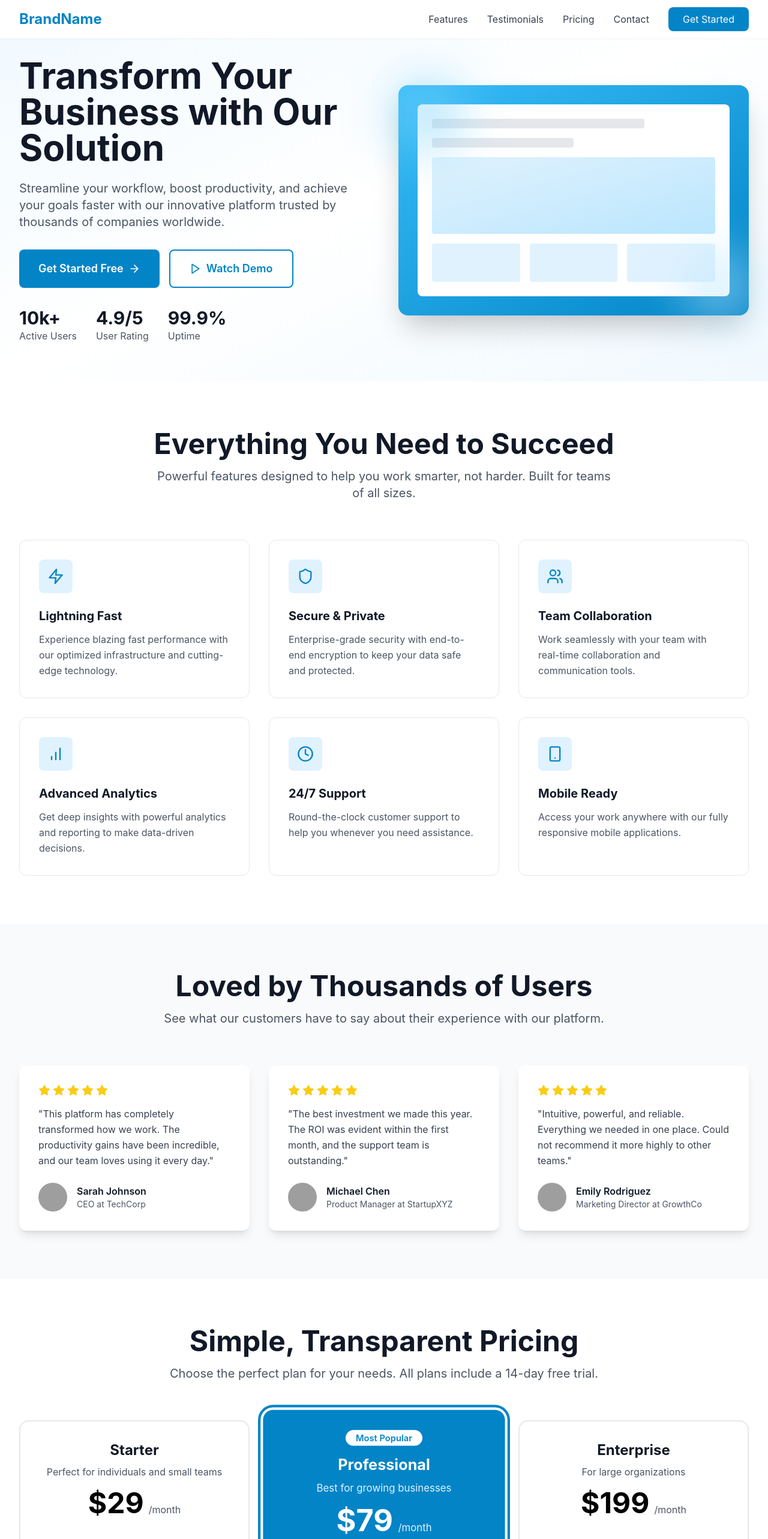
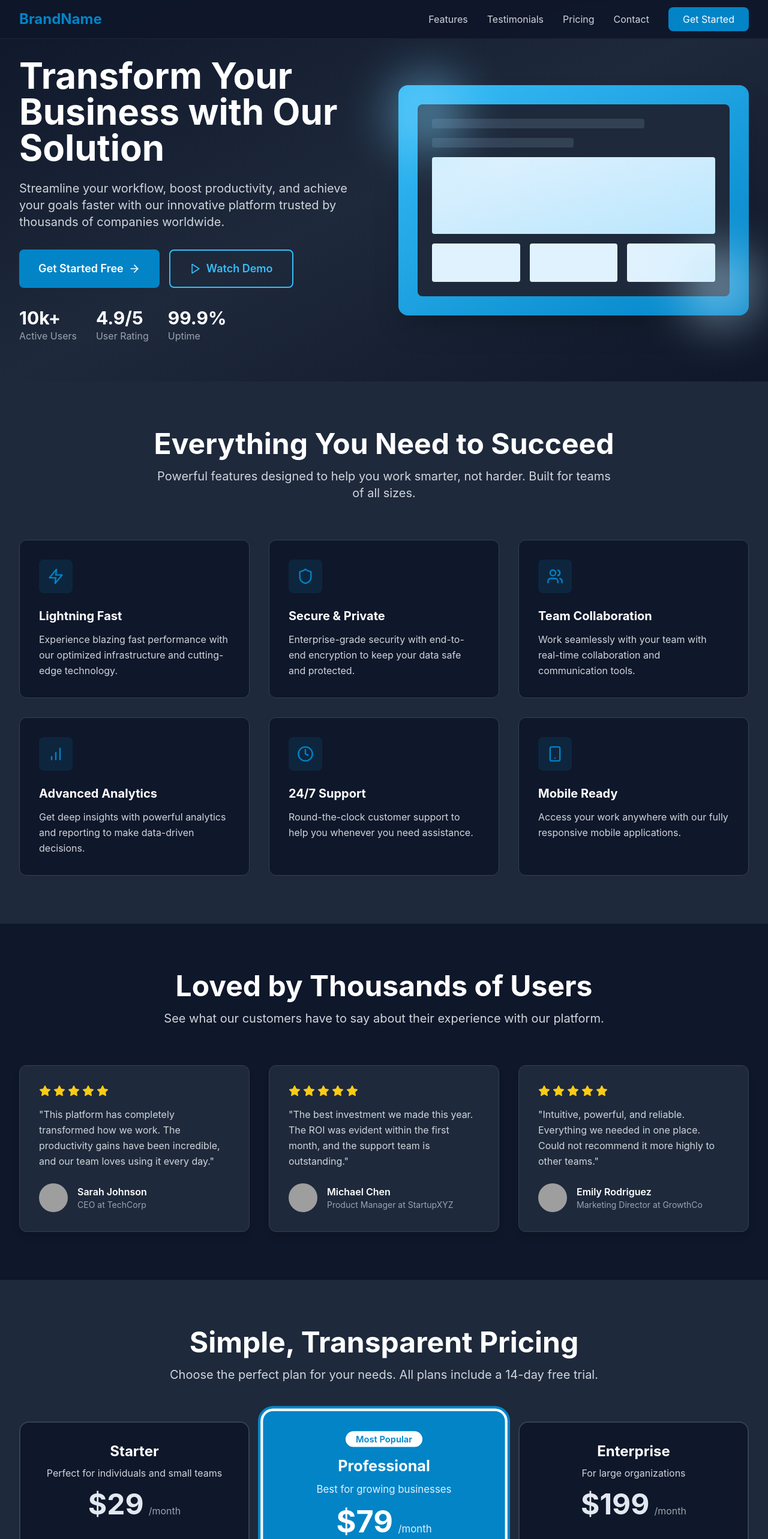
Before and after one commit to Noblepal/summarization-test, a React (Vite) app: page / in a window 1280 px wide. Shown: the top 2566 px of the page at 60% size. Built offline with nearby package versions, Linux system fonts and the light colour scheme; grey boxes are pictures that could not be loaded.

Commit message:
Save 2026-03-05 - 38 file(s)

```diff
--- a/src/components/Features.tsx
+++ b/src/components/Features.tsx
@@ -35,13 +35,13 @@ const features = [
 
 export default function Features() {
   return (
-    <section id="features" className="py-20 px-4 sm:px-6 lg:px-8 bg-white">
+    <section id="features" className="py-20 px-4 sm:px-6 lg:px-8 bg-slate-800">
       <div className="max-w-7xl mx-auto">
         <div className="text-center mb-16">
-          <h2 className="text-4xl md:text-5xl font-bold text-gray-900 mb-4">
+          <h2 className="text-4xl md:text-5xl font-bold text-white mb-4">
             Everything You Need to Succeed
           </h2>
-          <p className="text-xl text-gray-600 max-w-3xl mx-auto">
+          <p className="text-xl text-gray-300 max-w-3xl mx-auto">
             Powerful features designed to help you work smarter, not harder. Built for teams of all sizes.
           </p>
         </div>
@@ -50,12 +50,12 @@ export default function Features() {
           {features.map((feature, index) => {
             const Icon = feature.icon;
             return (
-              <div key={index} className="bg-white border border-gray-200 rounded-xl p-8 hover:shadow-xl transition duration-300 hover:-translate-y-1">
-                <div className="bg-primary-100 w-14 h-14 rounded-lg flex items-center justify-center mb-6">
+              <div key={index} className="bg-slate-900 border border-slate-700 rounded-xl p-8 hover:shadow-xl transition duration-300 hover:-translate-y-1">
+                <div className="bg-primary-900/30 w-14 h-14 rounded-lg flex items-center justify-center mb-6">
                   <Icon className="text-primary-600" size={28} />
                 </div>
-                <h3 className="text-xl font-bold text-gray-900 mb-3">{feature.title}</h3>
-                <p className="text-gray-600 leading-relaxed">{feature.description}</p>
+                <h3 className="text-xl font-bold text-white mb-3">{feature.title}</h3>
+                <p className="text-gray-300 leading-relaxed">{feature.description}</p>
               </div>
             );
           })}
--- a/src/components/Hero.tsx
+++ b/src/components/Hero.tsx
@@ -12,14 +12,14 @@ export default function Hero() {
   };
 
   return (
-    <section className="pt-24 pb-16 px-4 sm:px-6 lg:px-8 bg-gradient-to-br from-primary-50 via-white to-primary-50">
+    <section className="pt-24 pb-16 px-4 sm:px-6 lg:px-8 bg-gradient-to-br from-slate-900 via-slate-800 to-slate-900">
       <div className="max-w-7xl mx-auto">
         <div className="grid md:grid-cols-2 gap-12 items-center">
           <div>
-            <h1 className="text-5xl md:text-6xl font-bold text-gray-900 leading-tight mb-6">
+            <h1 className="text-5xl md:text-6xl font-bold text-white leading-tight mb-6">
               Transform Your Business with Our Solution
             </h1>
-            <p className="text-xl text-gray-600 mb-8">
+            <p className="text-xl text-gray-300 mb-8">
               Streamline your workflow, boost productivity, and achieve your goals faster with our innovative platform trusted by thousands of companies worldwide.
             </p>
             <div className="flex flex-col sm:flex-row gap-4">
@@ -27,32 +27,32 @@ export default function Hero() {
                 Get Started Free
                 <ArrowRight size={20} />
               </button>
-              <button onClick={() => setShowVideo(true)} className="border-2 border-primary-600 text-primary-600 px-8 py-4 rounded-lg hover:bg-primary-50 transition flex items-center justify-center gap-2 text-lg font-semibold">
+              <button onClick={() => setShowVideo(true)} className="border-2 border-primary-400 text-primary-400 px-8 py-4 rounded-lg hover:bg-slate-800 transition flex items-center justify-center gap-2 text-lg font-semibold">
                 <Play size={20} />
                 Watch Demo
               </button>
             </div>
             <div className="mt-8 flex items-center gap-8">
               <div>
-                <div className="text-3xl font-bold text-gray-900">10k+</div>
-                <div className="text-gray-600">Active Users</div>
+                <div className="text-3xl font-bold text-white">10k+</div>
+                <div className="text-gray-400">Active Users</div>
               </div>
               <div>
-                <div className="text-3xl font-bold text-gray-900">4.9/5</div>
-                <div className="text-gray-600">User Rating</div>
+                <div className="text-3xl font-bold text-white">4.9/5</div>
+                <div className="text-gray-400">User Rating</div>
               </div>
               <div>
-                <div className="text-3xl font-bold text-gray-900">99.9%</div>
-                <div className="text-gray-600">Uptime</div>
+                <div className="text-3xl font-bold text-white">99.9%</div>
+                <div className="text-gray-400">Uptime</div>
               </div>
             </div>
           </div>
 
           <div className="relative">
             <div className="bg-gradient-to-br from-primary-400 to-primary-600 rounded-2xl shadow-2xl p-8 transform hover:scale-105 transition duration-300">
-              <div className="bg-white rounded-lg p-6 space-y-4">
-                <div className="h-4 bg-gray-200 rounded w-3/4"></div>
-                <div className="h-4 bg-gray-200 rounded w-1/2"></div>
+              <div className="bg-slate-800 rounded-lg p-6 space-y-4">
+                <div className="h-4 bg-slate-700 rounded w-3/4"></div>
+                <div className="h-4 bg-slate-700 rounded w-1/2"></div>
                 <div className="h-32 bg-gradient-to-br from-primary-100 to-primary-200 rounded"></div>
                 <div className="grid grid-cols-3 gap-4">
                   <div className="h-16 bg-primary-100 rounded"></div>
@@ -69,14 +69,14 @@ export default function Hero() {
 
       {showVideo && (
         <div className="fixed inset-0 bg-black/80 z-50 flex items-center justify-center p-4" onClick={() => setShowVideo(false)}>
-          <div className="bg-white rounded-lg p-8 max-w-4xl w-full" onClick={(e) => e.stopPropagation()}>
+          <div className="bg-slate-800 rounded-lg p-8 max-w-4xl w-full" onClick={(e) => e.stopPropagation()}>
             <div className="flex justify-between items-center mb-4">
-              <h3 className="text-2xl font-bold">Product Demo</h3>
-              <button onClick={() => setShowVideo(false)} className="text-gray-500 hover:text-gray-700">
+              <h3 className="text-2xl font-bold text-white">Product Demo</h3>
+              <button onClick={() => setShowVideo(false)} className="text-gray-400 hover:text-gray-200">
                 <X size={24} />
               </button>
             </div>
-            <div className="aspect-video bg-gray-900 rounded-lg flex items-center justify-center">
+            <div className="aspect-video bg-slate-900 rounded-lg flex items-center justify-center">
               <Play size={64} className="text-white opacity-50" />
             </div>
           </div>
--- a/src/components/Navbar.tsx
+++ b/src/components/Navbar.tsx
@@ -13,7 +13,7 @@ export default function Navbar() {
   };
 
   return (
-    <nav className="fixed top-0 left-0 right-0 bg-white/95 backdrop-blur-sm shadow-sm z-50">
+    <nav className="fixed top-0 left-0 right-0 bg-slate-900/95 backdrop-blur-sm shadow-sm border-b border-slate-800 z-50">
       <div className="max-w-7xl mx-auto px-4 sm:px-6 lg:px-8">
         <div className="flex justify-between items-center h-16">
           <div className="flex items-center">
@@ -21,16 +21,16 @@ export default function Navbar() {
           </div>
 
           <div className="hidden md:flex items-center space-x-8">
-            <button onClick={() => scrollToSection('features')} className="text-gray-700 hover:text-primary-600 transition">
+            <button onClick={() => scrollToSection('features')} className="text-gray-300 hover:text-primary-400 transition">
               Features
             </button>
-            <button onClick={() => scrollToSection('testimonials')} className="text-gray-700 hover:text-primary-600 transition">
+            <button onClick={() => scrollToSection('testimonials')} className="text-gray-300 hover:text-primary-400 transition">
               Testimonials
             </button>
-            <button onClick={() => scrollToSection('pricing')} className="text-gray-700 hover:text-primary-600 transition">
+            <button onClick={() => scrollToSection('pricing')} className="text-gray-300 hover:text-primary-400 transition">
               Pricing
             </button>
-            <button onClick={() => scrollToSection('contact')} className="text-gray-700 hover:text-primary-600 transition">
+            <button onClick={() => scrollToSection('contact')} className="text-gray-300 hover:text-primary-400 transition">
               Contact
             </button>
             <button onClick={() => scrollToSection('contact')} className="bg-primary-600 text-white px-6 py-2 rounded-lg hover:bg-primary-700 transition">
@@ -39,7 +39,7 @@ export default function Navbar() {
           </div>
 
           <div className="md:hidden">
-            <button onClick={() => setIsMenuOpen(!isMenuOpen)} className="text-gray-700">
+            <button onClick={() => setIsMenuOpen(!isMenuOpen)} className="text-gray-300">
               {isMenuOpen ? <X size={24} /> : <Menu size={24} />}
             </button>
           </div>
@@ -47,18 +47,18 @@ export default function Navbar() {
       </div>
 
       {isMenuOpen && (
-        <div className="md:hidden bg-white border-t">
+        <div className="md:hidden bg-slate-900 border-t border-slate-800">
           <div className="px-4 py-4 space-y-3">
-            <button onClick={() => scrollToSection('features')} className="block w-full text-left text-gray-700 hover:text-primary-600 py-2">
+            <button onClick={() => scrollToSection('features')} className="block w-full text-left text-gray-300 hover:text-primary-400 py-2">
               Features
             </button>
-            <button onClick={() => scrollToSection('testimonials')} className="block w-full text-left text-gray-700 hover:text-primary-600 py-2">
+            <button onClick={() => scrollToSection('testimonials')} className="block w-full text-left text-gray-300 hover:text-primary-400 py-2">
               Testimonials
             </button>
-            <button onClick={() => scrollToSection('pricing')} className="block w-full text-left text-gray-700 hover:text-primary-600 py-2">
+            <button onClick={() => scrollToSection('pricing')} className="block w-full text-left text-gray-300 hover:text-primary-400 py-2">
               Pricing
             </button>
-            <button onClick={() => scrollToSection('contact')} className="block w-full text-left text-gray-700 hover:text-primary-600 py-2">
+            <button onClick={() => scrollToSection('contact')} className="block w-full text-left text-gray-300 hover:text-primary-400 py-2">
               Contact
             </button>
             <button onClick={() => scrollToSection('contact')} className="w-full bg-primary-600 text-white px-6 py-2 rounded-lg hover:bg-primary-700 transition">
--- a/src/components/Pricing.tsx
+++ b/src/components/Pricing.tsx
@@ -60,20 +60,20 @@ export default function Pricing() {
   };
 
   return (
-    <section id="pricing" className="py-20 px-4 sm:px-6 lg:px-8 bg-white">
+    <section id="pricing" className="py-20 px-4 sm:px-6 lg:px-8 bg-slate-800">
       <div className="max-w-7xl mx-auto">
         <div className="text-center mb-16">
-          <h2 className="text-4xl md:text-5xl font-bold text-gray-900 mb-4">
+          <h2 className="text-4xl md:text-5xl font-bold text-white mb-4">
             Simple, Transparent Pricing
           </h2>
-          <p className="text-xl text-gray-600 max-w-3xl mx-auto">
+          <p className="text-xl text-gray-300 max-w-3xl mx-auto">
             Choose the perfect plan for your needs. All plans include a 14-day free trial.
           </p>
         </div>
 
         <div className="grid md:grid-cols-3 gap-8">
           {plans.map((plan, index) => (
-            <div key={index} className={`rounded-2xl p-8 ${plan.popular ? 'bg-primary-600 text-white ring-4 ring-primary-600 ring-offset-4 scale-105' : 'bg-white border-2 border-gray-200'}`}>
+            <div key={index} className={`rounded-2xl p-8 ${plan.popular ? 'bg-primary-600 text-white ring-4 ring-primary-600 ring-offset-4 scale-105' : 'bg-slate-900 border-2 border-slate-700'}`}>
               {plan.popular && (
                 <div className="text-center mb-4">
                   <span className="bg-white text-primary-600 px-4 py-1 rounded-full text-sm font-semibold">
@@ -82,15 +82,15 @@ export default function Pricing() {
                 </div>
               )}
               <div className="text-center mb-8">
-                <h3 className={`text-2xl font-bold mb-2 ${plan.popular ? 'text-white' : 'text-gray-900'}`}>
+                <h3 className={`text-2xl font-bold mb-2 ${plan.popular ? 'text-white' : 'text-white'}`}>
                   {plan.name}
                 </h3>
-                <p className={`mb-4 ${plan.popular ? 'text-primary-100' : 'text-gray-600'}`}>
+                <p className={`mb-4 ${plan.popular ? 'text-primary-100' : 'text-gray-300'}`}>
                   {plan.description}
                 </p>
                 <div className="flex items-baseline justify-center gap-2">
                   <span className="text-5xl font-bold">${plan.price}</span>
-                  <span className={plan.popular ? 'text-primary-100' : 'text-gray-600'}>/month</span>
+                  <span className={plan.popular ? 'text-primary-100' : 'text-gray-400'}>/month</span>
                 </div>
               </div>
 
@@ -98,7 +98,7 @@ export default function Pricing() {
                 {plan.features.map((feature, i) => (
                   <li key={i} className="flex items-start gap-3">
                     <Check className={`flex-shrink-0 ${plan.popular ? 'text-white' : 'text-primary-600'}`} size={20} />
-                    <span className={plan.popular ? 'text-primary-50' : 'text-gray-700'}>{feature}</span>
+                    <span className={plan.popular ? 'text-primary-50' : 'text-gray-300'}>{feature}</span>
                   </li>
                 ))}
               </ul>
--- a/src/components/Testimonials.tsx
+++ b/src/components/Testimonials.tsx
@@ -26,31 +26,31 @@ const testimonials = [
 
 export default function Testimonials() {
   return (
-    <section id="testimonials" className="py-20 px-4 sm:px-6 lg:px-8 bg-gray-50">
+    <section id="testimonials" className="py-20 px-4 sm:px-6 lg:px-8 bg-slate-900">
       <div className="max-w-7xl mx-auto">
         <div className="text-center mb-16">
-          <h2 className="text-4xl md:text-5xl font-bold text-gray-900 mb-4">
+          <h2 className="text-4xl md:text-5xl font-bold text-white mb-4">
             Loved by Thousands of Users
           </h2>
-          <p className="text-xl text-gray-600 max-w-3xl mx-auto">
+          <p className="text-xl text-gray-300 max-w-3xl mx-auto">
             See what our customers have to say about their experience with our platform.
           </p>
         </div>
 
         <div className="grid md:grid-cols-3 gap-8">
           {testimonials.map((testimonial, index) => (
-            <div key={index} className="bg-white rounded-xl p-8 shadow-lg hover:shadow-xl transition">
+            <div key={index} className="bg-slate-800 border border-slate-700 rounded-xl p-8 shadow-lg hover:shadow-xl transition">
               <div className="flex gap-1 mb-4">
                 {[...Array(testimonial.rating)].map((_, i) => (
                   <Star key={i} className="text-yellow-400 fill-yellow-400" size={20} />
                 ))}
               </div>
-              <p className="text-gray-700 mb-6 leading-relaxed">"{testimonial.content}"</p>
+              <p className="text-gray-300 mb-6 leading-relaxed">"{testimonial.content}"</p>
               <div className="flex items-center gap-4">
                 <img src={testimonial.image} alt={testimonial.name} className="w-12 h-12 rounded-full object-cover" />
                 <div>
-                  <div className="font-semibold text-gray-900">{testimonial.name}</div>
-                  <div className="text-sm text-gray-600">{testimonial.role}</div>
+                  <div className="font-semibold text-white">{testimonial.name}</div>
+                  <div className="text-sm text-gray-400">{testimonial.role}</div>
                 </div>
               </div>
             </div>
--- a/src/index.css
+++ b/src/index.css
@@ -14,6 +14,8 @@ body {
     sans-serif;
   -webkit-font-smoothing: antialiased;
   -moz-osx-font-smoothing: grayscale;
+  background-color: #0f172a;
+  color: #e2e8f0;
 }
 
 html {
--- a/src/main.tsx
+++ b/src/main.tsx
@@ -2,6 +2,9 @@ import { StrictMode } from 'react';
 import { createRoot } from 'react-dom/client';
 import './index.css';
 import App from './App';
+
+// Enable dark mode globally
+document.documentElement.classList.add('dark');
 
 createRoot(document.getElementById('root')!).render(
   <StrictMode>
--- a/tailwind.config.js
+++ b/tailwind.config.js
@@ -4,6 +4,7 @@ export default {
     "./index.html",
     "./src/**/*.{js,ts,jsx,tsx}",
   ],
+  darkMode: 'class',
   theme: {
     extend: {
       colors: {
```
Also changed, not shown: src/components/Contact.tsx (+26 -26 lines), .aime/code-context.json, .aime/conversation.json (added), 1 other file (tests, documents, lock files or other folders).
